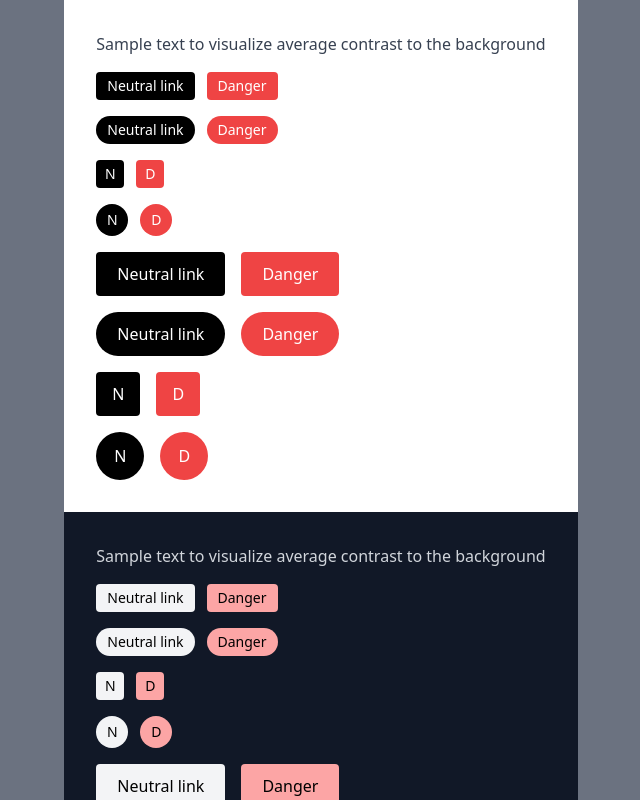
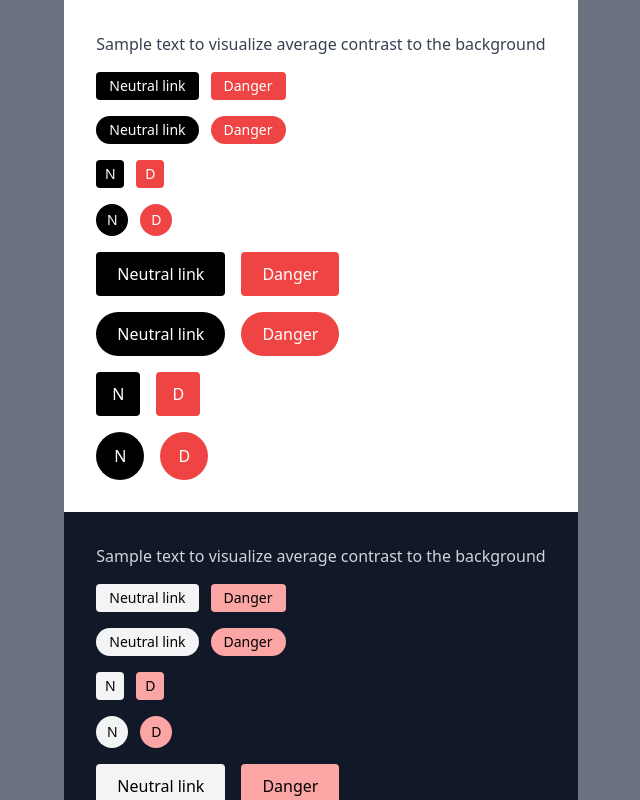
Before and after one commit to FlynnRider-000/nextjs-starter, a Next.js app: page / in a window 1280 px wide. Shown: the top 800 px of the page, without its empty margins (319-959 px from the left). Built offline with nearby package versions, Linux system fonts and the light colour scheme.

Commit message:
refactor(Button): increase small variant padding

```diff
--- a/src/components/buttons/_Button.tsx
+++ b/src/components/buttons/_Button.tsx
@@ -46,7 +46,7 @@ export const Button: PolymorphicForwardRefExoticComponent<
 						"text-sm",
 						shape === "circle"
 							? "h-8 w-8"
-							: ["h-7", shape === "square" ? "w-7" : "px-2.5"],
+							: ["h-7", shape === "square" ? "w-7" : "px-3"],
 					)]: size === "sm",
 					[clsx(
 						shape === "circle"
```
